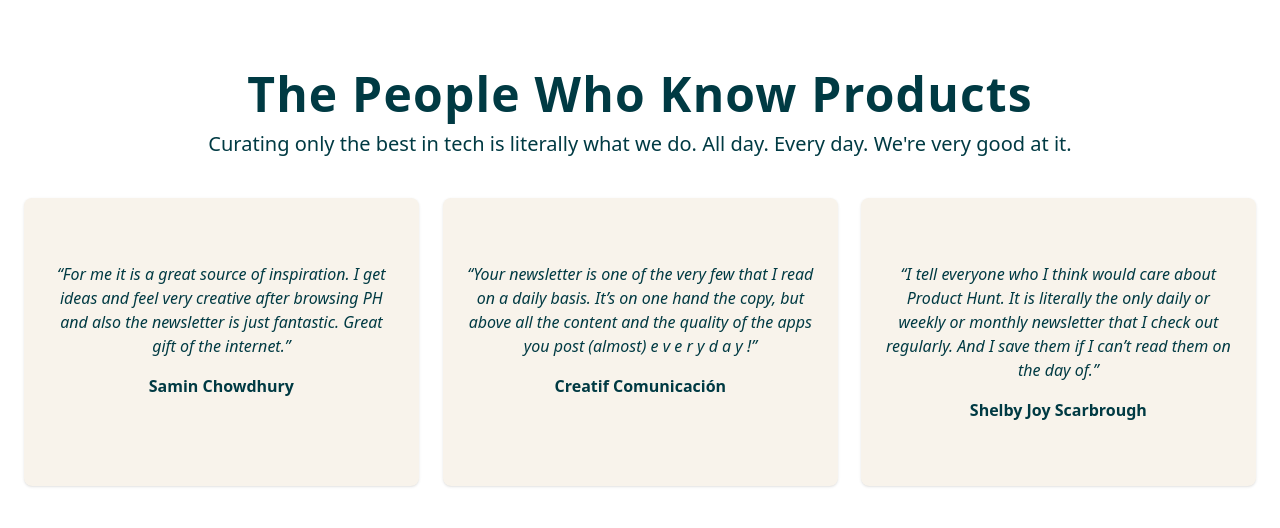
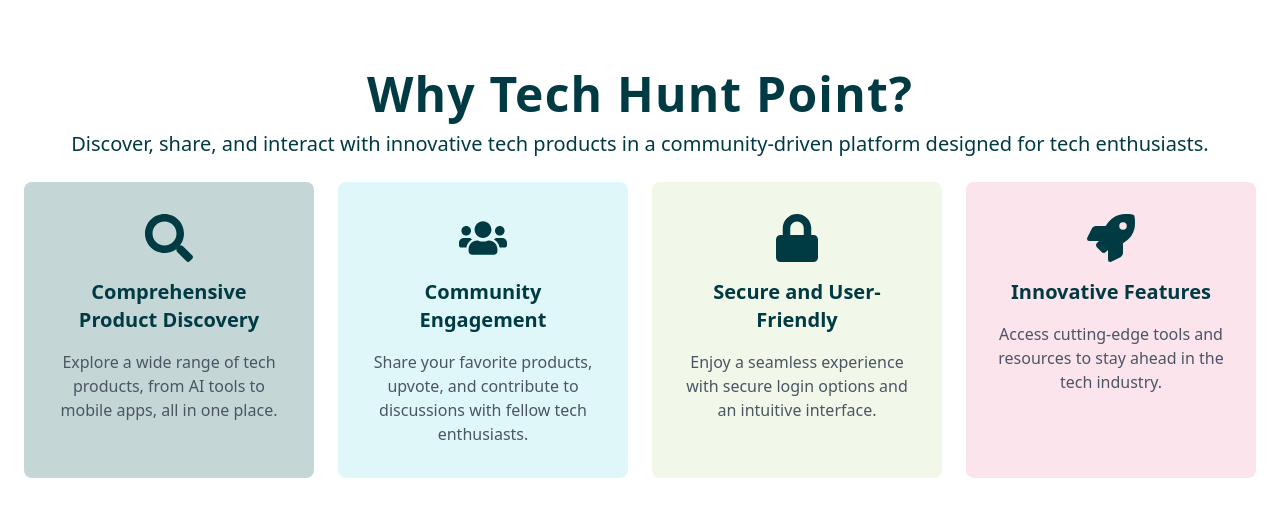
Before and after one commit to mahmudanusrat/tech-hunt-point, a React (Vite) app: page / in a window 1280 px wide. Shown: the part 961-1489 px from the top of the page. Built offline with nearby package versions, Linux system fonts and the light colour scheme; no server answers.

Commit message:
add why tech hunt point

```diff
--- a/src/components/Home/UpcomingEvents/UpcomingEvents.jsx
+++ b/src/components/Home/UpcomingEvents/UpcomingEvents.jsx
@@ -29,7 +29,7 @@
   ];
 
   return (
-    <div className="container py-10 px-6 text-[#003a43] mx-auto">
+    <div className="container py-20 px-6 text-[#003a43] mx-auto">
       <div className="mb-12 space-y-3 text-center dark:text-white">
         <h1 className="text-5xl font-semibold tracking-wide">
           Upcoming Events & New Releases
--- a/src/components/Home/UserReviews/UserReviews.jsx
+++ b/src/components/Home/UserReviews/UserReviews.jsx
@@ -1,49 +1,37 @@
 import React from "react";
+import { FaSearch, FaUsers, FaLock, FaRocket } from "react-icons/fa"; // Importing icons
 
-const UserReviews = () => {
-  return (
-    <div className="container pb-20 px-6 text-[#003a43] mx-auto">
-      <div className="mb-6 space-y-3 text-center dark:text-white">
-        <h1 className="text-5xl font-semibold tracking-wide">
-          The People Who Know Products
-        </h1>
-        <p className="text-xl">
-          Curating only the best in tech is literally what we do. All day. Every
-          day. We're very good at it.
-        </p>
+const UserReviews = () => (
+  <div className="container py-20 px-6 text-[#003a43] mx-auto">
+    <div className="mb-6 space-y-3 text-center dark:text-white">
+      <h1 className="text-5xl font-semibold tracking-wide">Why Tech Hunt Point?</h1>
+      <p className="text-xl">
+        Discover, share, and interact with innovative tech products in a community-driven platform designed for tech enthusiasts.
+      </p>
+    </div>
+    <div className="grid grid-cols-1 sm:grid-cols-2 lg:grid-cols-4 gap-6">
+      <div className="flex flex-col items-center space-y-4 bg-[#c5d6d7] p-8 rounded-lg transform transition duration-300 hover:scale-105 hover:shadow-lg text-center">
+        <FaSearch className="w-12 h-12 text-[#003a43]" />
+        <h3 className="text-xl font-semibold">Comprehensive Product Discovery</h3>
+        <p className="text-md text-gray-600">Explore a wide range of tech products, from AI tools to mobile apps, all in one place.</p>
       </div>
-      <div className="mt-10 grid md:grid-cols-3 gap-6">
-        {[
-          {
-            id: 1,
-            review:
-              "“For me it is a great source of inspiration. I get ideas and feel very creative after browsing PH and also the newsletter is just fantastic. Great gift of the internet.”",
-            user: "Samin Chowdhury",
-          },
-          {
-            id: 2,
-            review:
-              "“Your newsletter is one of the very few that I read on a daily basis. It’s on one hand the copy, but above all the content and the quality of the apps you post (almost) e v e r y d a y !”",
-            user: "Creatif Comunicación",
-          },
-          {
-            id: 3,
-            review:
-              "“I tell everyone who I think would care about Product Hunt. It is literally the only daily or weekly or monthly newsletter that I check out regularly. And I save them if I can’t read them on the day of.”",
-            user: "Shelby Joy Scarbrough",
-          },
-        ].map((review) => (
-          <div
-            key={review.id}
-            className="bg-[#f8f3eb] p-6 rounded-lg shadow transform transition-transform duration-300 hover:scale-105 will-change-transform"
-          >
-            <p className="italic">{review.review}</p>
-            <h4 className="mt-4 font-bold">{review.user}</h4>
-          </div>
-        ))}
+      <div className="flex flex-col items-center space-y-4 bg-[#e0f7fa] p-8 rounded-lg transform transition duration-300 hover:scale-105 hover:shadow-lg text-center">
+        <FaUsers className="w-12 h-12 text-[#003a43]" />
+        <h3 className="text-xl font-semibold">Community Engagement</h3>
+        <p className="text-md text-gray-600">Share your favorite products, upvote, and contribute to discussions with fellow tech enthusiasts.</p>
+      </div>
+      <div className="flex flex-col items-center space-y-4 bg-[#f1f8e9] p-8 rounded-lg transform transition duration-300 hover:scale-105 hover:shadow-lg text-center">
+        <FaLock className="w-12 h-12 text-[#003a43]" />
+        <h3 className="text-xl font-semibold">Secure and User-Friendly</h3>
+        <p className="text-md text-gray-600">Enjoy a seamless experience with secure login options and an intuitive interface.</p>
+      </div>
+      <div className="flex flex-col items-center space-y-4 bg-[#fce4ec] p-8 rounded-lg transform transition duration-300 hover:scale-105 hover:shadow-lg text-center">
+        <FaRocket className="w-12 h-12 text-[#003a43]" />
+        <h3 className="text-xl font-semibold">Innovative Features</h3>
+        <p className="text-md text-gray-600">Access cutting-edge tools and resources to stay ahead in the tech industry.</p>
       </div>
     </div>
-  );
-};
+  </div>
+);
 
 export default UserReviews;
--- a/src/components/Home/WhoKnow/WhoKnow.jsx
+++ b/src/components/Home/WhoKnow/WhoKnow.jsx
@@ -2,7 +2,8 @@
 
 const WhoKnow = () => {
   return (
-    <div className="container py-20 px-6 text-[#003a43] mx-auto">
+    <div className="text-[#003a43]  bg-[#c5d6d7]">
+      <div className="container py-20 px-6 mx-auto">
       <div className="mb-6 space-y-3 text-center dark:text-white">
         <h1 className="text-5xl font-semibold tracking-wide">
           The People Who Know Products
@@ -42,6 +43,8 @@
           </div>
         ))}
       </div>
+        </div>
+
     </div>
   );
 };
--- a/src/pages/Home/Home.jsx
+++ b/src/pages/Home/Home.jsx
@@ -16,7 +16,7 @@
       <Banner></Banner>
       <FeatureProducts></FeatureProducts>
       <TrendingProducts></TrendingProducts>
-      {/* <UserReviews></UserReviews> */}
+      <UserReviews></UserReviews>
       {/* <TopContributors></TopContributors> */}
       <WhoKnow></WhoKnow>
       <UpcomingEvents></UpcomingEvents>
```
